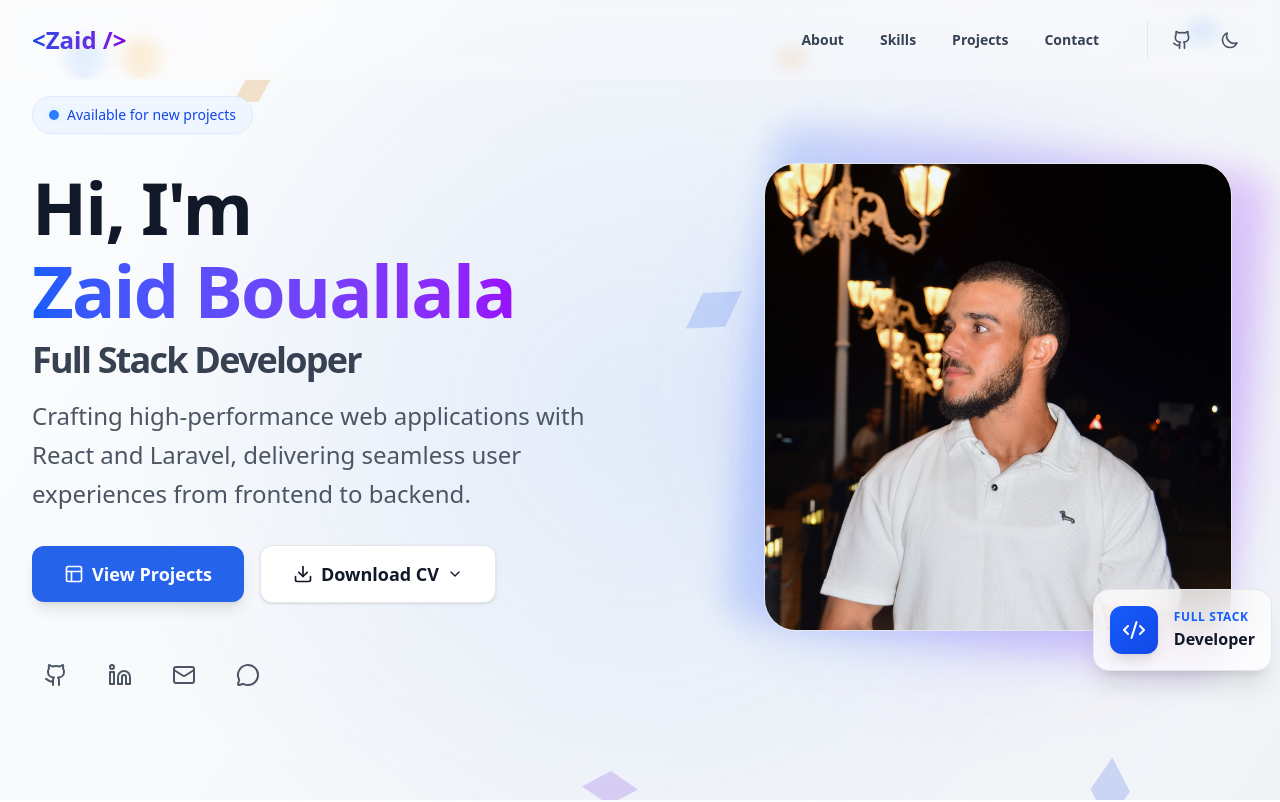
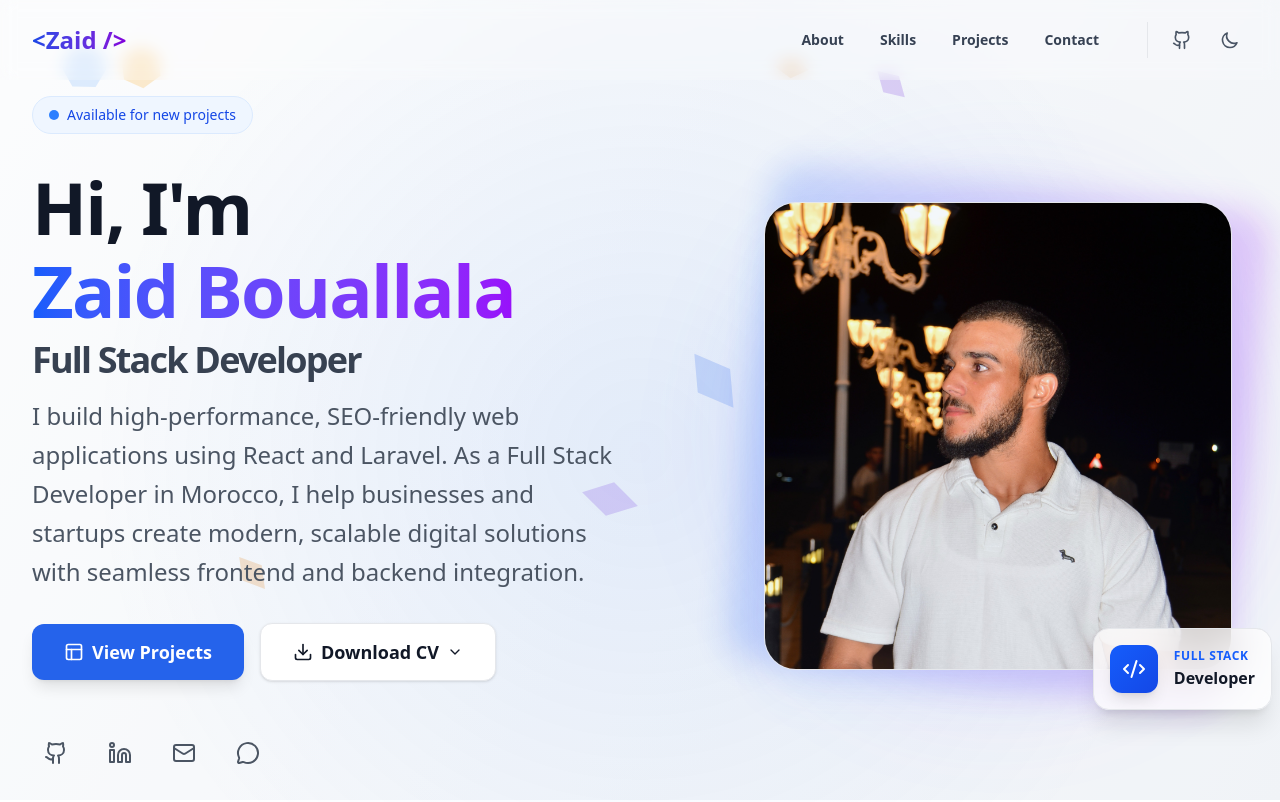
Before and after one commit to zaidBouallala-alb/portfolio, a React (Vite) app: page / in a window 1280 px wide. Shown: the top 802 px of the page. Built offline with nearby package versions, Linux system fonts and the light colour scheme.

Commit message:
feat: Add Hero component displaying profile information, project call to action, and CV download options.

```diff
--- a/src/components/Hero.tsx
+++ b/src/components/Hero.tsx
@@ -50,7 +50,9 @@ const Hero = () => {
                                 </span>
                             </h1>
                             <p className="text-lg sm:text-xl md:text-2xl text-[var(--text-tertiary)] max-w-2xl mx-auto lg:mx-0 font-medium leading-relaxed">
-                                Crafting high-performance web applications with React and Laravel, delivering seamless user experiences from frontend to backend.
+                                I build high-performance, SEO-friendly web applications using React and Laravel.
+                                As a Full Stack Developer in Morocco, I help businesses and startups create modern,
+                                scalable digital solutions with seamless frontend and backend integration.
                             </p>
                         </motion.div>
 
```
